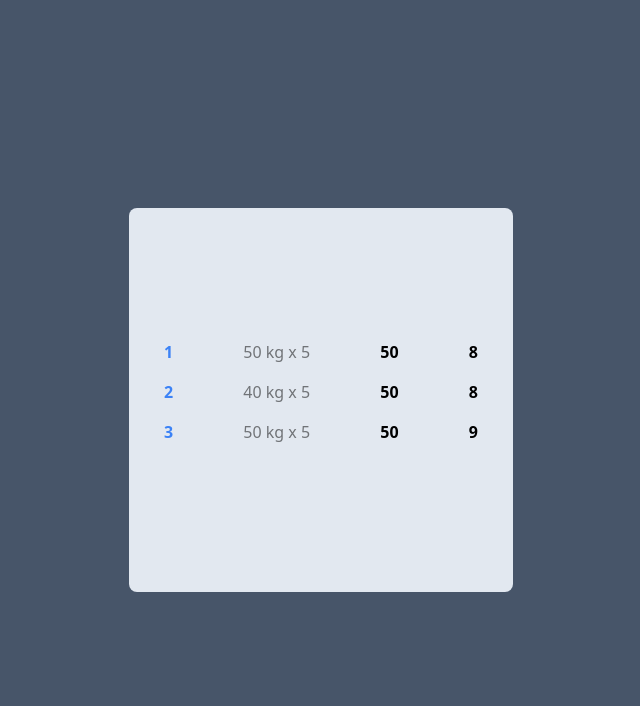
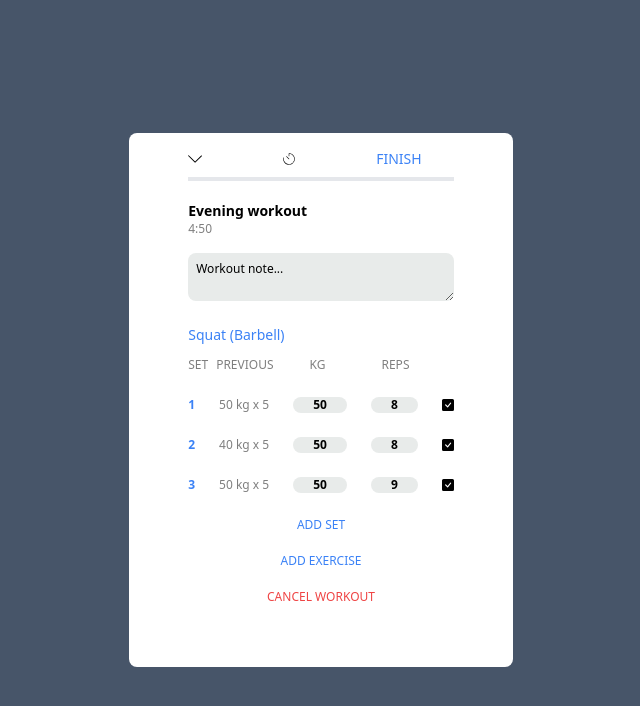
Before and after one commit to jusa798/strongClone, a React (Create React App) app: page / in a window 1280 px wide. Shown: the top 706 px of the page, without its empty margins (319-959 px from the left). Built offline with nearby package versions, Linux system fonts and the light colour scheme.

Commit message:
added the rest of the strong clone app without functionality

```diff
--- a/package.json
+++ b/package.json
@@ -8,6 +8,7 @@
     "@testing-library/user-event": "^13.5.0",
     "react": "^18.2.0",
     "react-dom": "^18.2.0",
+    "react-icons": "^4.7.1",
     "react-scripts": "5.0.1",
     "web-vitals": "^2.1.4"
   },
--- a/src/App.js
+++ b/src/App.js
@@ -1,5 +1,15 @@
 import Set from "./Components/Set";
+import Button from "./Components/Button";
+import { BsFillCheckSquareFill } from 'react-icons/bs'
+import TimerHeader from "./Components/TimerHeader";
+
 function App() {
+  const titles = {
+    setCol: "SET",
+    prevCol: "PREVIOUS",
+    kgCol: "KG",
+    repsCol: "REPS"
+  }
   const set1 = {
     number: 1,
     previous: "50 kg x 5",
@@ -17,16 +27,52 @@ function App() {
     previous: "50 kg x 5",
     kg: "50",
     reps: "9",
-    hola: "bye",
   };
 
+  const listOfButtons = {
+    set: "ADD SET",
+    exercise: "ADD EXERCISE",
+    cancel: "CANCEL WORKOUT"
+  }
+
+  const exercises = {
+    A: "Squat (Barbell)"
+  }
+
+  const workoutNames = {
+    A: "Evening workout"
+  }
+
+  const Cronometer = () => {
+    return (
+      <div>4:50</div>
+    )
+  }
   return (
-    <div className='w-screen h-screen bg-slate-600 flex flex-col items-center justify-center'>
-      <div className='w-96 h-96 bg-slate-200 rounded-lg flex flex-col items-center justify-center'>
-        <Set setData={set1}></Set>
-        <Set setData={set2}></Set>
-        <Set setData={set3}></Set>
-      </div>
+    <div className='w-screen h-screen bg-slate-600 flex items-center justify-center'>
+      <div className='w-96 h-4/6 bg-[#ffffff] rounded-lg flex-row py-4'>
+        <div className='flex items-center justify-center'>
+          <div className="flex flex-col">
+            <TimerHeader></TimerHeader>
+            <div className="text-sm font-bold text-base">{workoutNames.A}</div>
+            <div className="text-xs font-light opacity-50">{Cronometer()}</div>
+            <textarea className="w-full bg-[#e8ebea] rounded-lg my-4 text-xs p-2">Workout note...</textarea>
+            <div className="text-sm text-blue-500 pt-2">{exercises.A}</div>
+              <div className="w-70% h-10 flex justify-items-start items-center rounded-lg py-2 text-xs">
+                <div className='opacity-50'>{titles.setCol}</div>
+                <div className="pl-2 opacity-50">{titles.prevCol}</div>
+                <div className="pl-9 opacity-50">{titles.kgCol}</div>
+                <div className="pl-14 opacity-50">{titles.repsCol}</div>
+              </div>
+              <Set setData={set1} ></Set>
+              <Set setData={set2}></Set>
+              <Set setData={set3}></Set>
+          </div>
+        </div>
+         <div>
+            <Button buttons={listOfButtons}></Button>
+          </div>
+        </div>
     </div>
   );
 }
--- /dev/null
+++ b/src/Components/Button.js
@@ -0,0 +1,13 @@
+import React from "react";
+
+function Button (props) {
+  return (
+    <div className="flex flex-col space-y-5 text-xs pt-3">
+      <button className="text-blue-500">{props.buttons.set}</button>
+      <button className="text-blue-500">{props.buttons.exercise}</button>
+      <button className="text-red-500">{props.buttons.cancel}</button>
+    </div>
+  );
+}
+
+export default Button;
--- a/src/Components/Set.js
+++ b/src/Components/Set.js
@@ -1,14 +1,20 @@
 import React from "react";
+import { BsFillCheckSquareFill } from 'react-icons/bs'
+
 
 function Set(props) {
   return (
-    <div className='w-full h-10 flex content-between justify-around'>
+    <>
+    <div className='w-full h-10 flex justify-around justify-center items-center rounded-lg py-2 text-xs space-x-6'>
       <div className='text-blue-500 font-bold'>{props.setData.number}</div>
       <div className='opacity-50'>{props.setData.previous}</div>
-      <div className='font-bold'>{props.setData.kg}</div>
-      <div className='font-bold'>{props.setData.reps}</div>
+      <div className='bg-[#e8ebea] font-bold px-5 rounded-lg '>{props.setData.kg}</div>
+      <div className='bg-[#e8ebea] font-bold px-5 rounded-lg'>{props.setData.reps}</div>
+      <BsFillCheckSquareFill></BsFillCheckSquareFill>
     </div>
+    </>
   );
 }
 
+
 export default Set;
--- /dev/null
+++ b/src/Components/TimerHeader.js
@@ -0,0 +1,15 @@
+import React from "react";
+import { CiTimer } from 'react-icons/ci'
+import { SlArrowDown } from 'react-icons/sl'
+
+function TimerHeader (props) {
+  return (
+    <div className="flex flex-row space-x-20 text-sm border-b-4 border-grey-200 pb-2 mb-5">
+      <button className=""><SlArrowDown></SlArrowDown></button>
+      <button className=""><CiTimer></CiTimer></button>
+      <button className="text-blue-500">FINISH</button>
+    </div>
+  );
+}
+
+export default TimerHeader;
```
Also changed, not shown: 1 other file (tests, documents, lock files or other folders).
